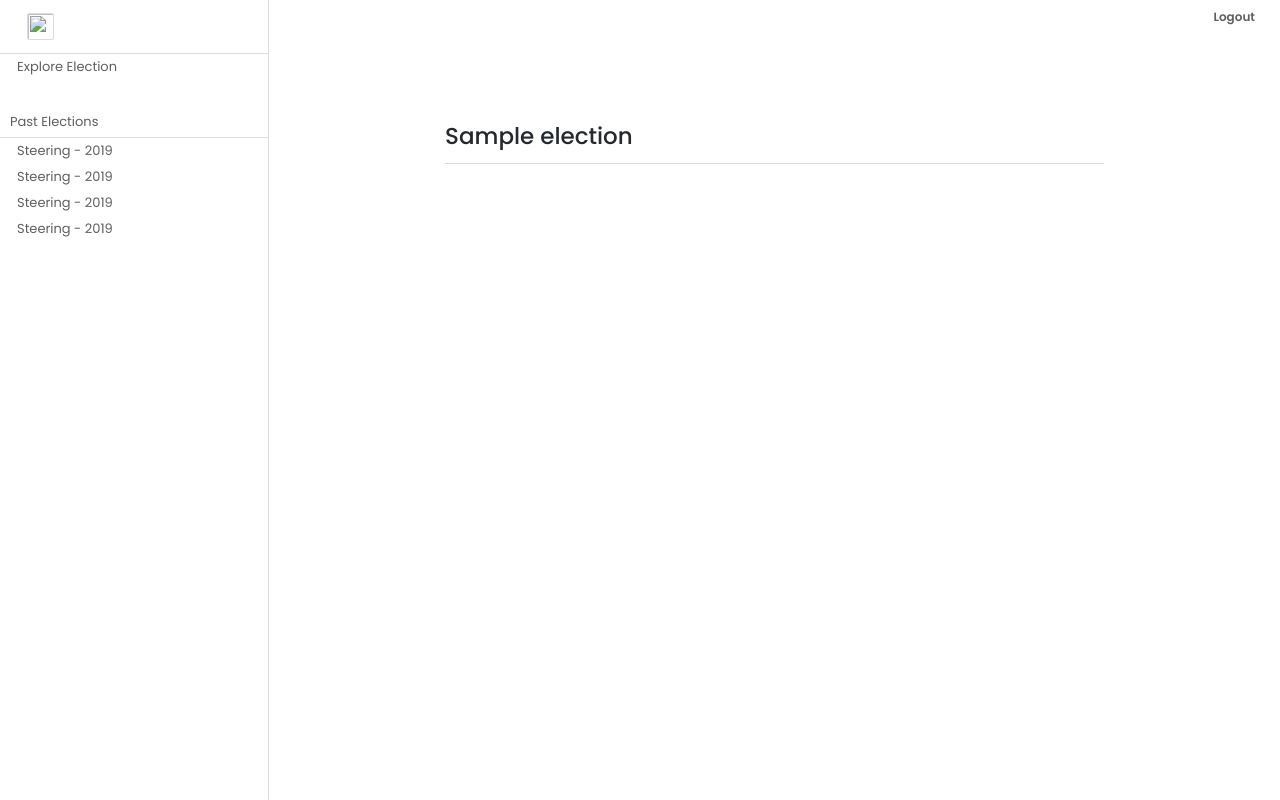
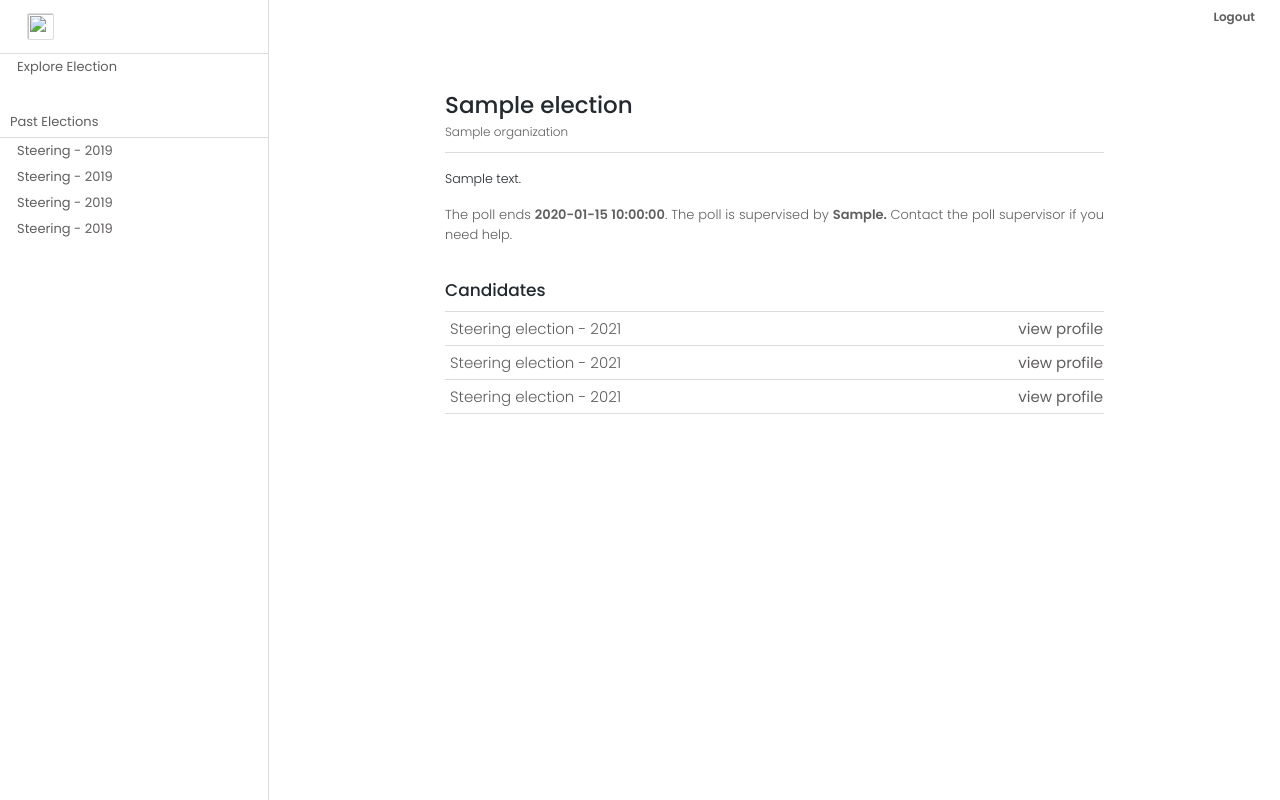
Before and after one commit to elekto-io/elekto, a Flask app: template k8s_elections/templates/views/elections/single.html in a window 1280 px wide. Run offline with Flask 2, Linux system fonts and the light colour scheme; the template is opened without the code that fills it: most values are stand-ins (such as "Sample title", 1, 10 or a date in 2020); style sheets or scripts are compiled from the project's sources; parts of the project's set-up code (start-up, migrations or seed data) failed here and were passed over.

Commit message:
Election Single complete UI

```diff
--- a/k8s_elections/assets/scss/_layout.scss
+++ b/k8s_elections/assets/scss/_layout.scss
@@ -1,5 +1,5 @@
 .content {
-    padding: 53px 160px;
+    padding: 25px 160px;
 
     &-container {
         width: 100%;
--- a/k8s_elections/assets/scss/base/_helpers.scss
+++ b/k8s_elections/assets/scss/base/_helpers.scss
@@ -1,7 +1,7 @@
 $available-heights-size: 10 20 30 40 50 60 70 80 90 100;
 $sides: left right top bottom;
 $alignments: left right center;
-$available-index: 1 2 3 4 5 6 7 8 9 10;
+$available-index: 0 5px 10px 1rem 2rem 3rem 4rem 5rem 6rem 7rem 8rem 9rem 10rem;
 
 @each $height in $available-heights-size {
     .h--#{$height} {
@@ -23,35 +23,35 @@ $available-index: 1 2 3 4 5 6 7 8 9 10;
 
 @each $i in $available-index {
     .m-#{$i} {
-        margin: #{$i}rem;
+        margin: #{$i} !important;
     }
     .mt-#{$i} {
-        margin-top: #{$i}rem;
+        margin-top: #{$i} !important;
     }
     .ml-#{$i} {
-        margin-left: #{$i}rem;
+        margin-left: #{$i} !important;
     }
     .mr-#{$i} {
-        margin-right: #{$i}rem;
+        margin-right: #{$i} !important;
     }
     .mb-#{$i} {
-        margin-bottom: #{$i}rem;
+        margin-bottom: #{$i} !important;
     }
 
     .p-#{$i} {
-        padding: #{$i}rem;
+        padding: #{$i} !important;
     }
     .pt-#{$i} {
-        padding-top: #{$i}rem;
+        padding-top: #{$i} !important;
     }
     .pl-#{$i} {
-        padding-left: #{$i}rem;
+        padding-left: #{$i} !important;
     }
     .pr-#{$i} {
-        padding-right: #{$i}rem;
+        padding-right: #{$i} !important;
     }
     .pb-#{$i} {
-        padding-bottom: #{$i}rem;
+        padding-bottom: #{$i} !important;
     }
 }
 
--- a/k8s_elections/assets/scss/base/_typography.scss
+++ b/k8s_elections/assets/scss/base/_typography.scss
@@ -5,9 +5,32 @@ body {
 }
 
 p {
-    line-height: 1.9em;
     font-weight: 400;
     font-size: $font-size-para;
+
+    &.description {
+        font-size: 12.6px;
+        line-height: 20px;
+        text-align: justify;
+        font-weight: 300;
+        margin-bottom: 1rem;
+        color: $color-black;
+    }
+
+    & > br {
+        margin-bottom: 5px;
+    }
+
+    &.disclaimer {
+        font-size: 13px;
+        text-align: justify;
+        font-weight: 300;
+        margin-bottom: 1rem;
+
+        & > b {
+            font-weight: 600;
+        }
+    }
 }
 
 .title {
@@ -15,11 +38,29 @@ p {
     font-weight: 500;
     color: $color-black;
     padding-bottom: 10px;
+
+    &-has-subtitle {
+        line-height: 28px;
+
+        & + span {
+            font-size: 12px;
+            font-weight: 300;
+            margin-bottom: 8px;
+        }
+    }
+}
+
+.subtitle {
+    font-size: 17px;
+    font-weight: 500;
+    color: $color-black;
+    padding-bottom: 8px;
 }
 
 .row-title {
     font-size: 15px;
     margin-left: 4px;
     line-height: 22px;
-    color: #615E5E;
+    font-style: normal;
+    font-weight: 300;
 }
--- a/k8s_elections/assets/scss/base/_variables.scss
+++ b/k8s_elections/assets/scss/base/_variables.scss
@@ -4,7 +4,7 @@
     --bg-color: #ffffff;
     --secondary-bg-color: #eeeeee;
     --heading-color: #5f5f5f;
-    --body-color: rgba(0, 0, 0, 0.7);
+    --body-color: #615E5E;;
     --post-color: rgba(0, 0, 0, 0.44);
     --border-color: rgba(0, 0, 0, 0.15);
     --pre-bg-color: #f9f9fd;
--- a/k8s_elections/assets/scss/components/_sidebar.scss
+++ b/k8s_elections/assets/scss/components/_sidebar.scss
@@ -29,6 +29,7 @@
             font-weight: 500;
             font-size: 16px;
             line-height: 24px;
+            color: $color-black;
         }
     }
 
--- a/k8s_elections/templates/components/sidebar.html
+++ b/k8s_elections/templates/components/sidebar.html
@@ -12,7 +12,7 @@
             </span>
         </a>
     </div>
-    <div class="sidebar-divider border--bottom mt-2">
+    <div class="sidebar-divider border--bottom mt-2rem">
         <span>
             Past Elections
         </span>
--- a/k8s_elections/templates/views/dashboard.html
+++ b/k8s_elections/templates/views/dashboard.html
@@ -14,9 +14,9 @@
         <div>
             <div class="row border--bottom">
                 <div class="col-4">
-                    <span class="row-title">
-                        Steering election - 2021
-                    </span>
+                    <a href="{{ url_for('elections_single', eid='2020_SC') }}" class="row-title">
+                        {{"2020 Kubernetes Steering Committee Election "[:30]}}...
+                    </a>
                 </div>
                 <div class="col-4 text--right">
                     05:30 UTC, Thur, 29 Oct 2020
--- a/k8s_elections/templates/views/elections/single.html
+++ b/k8s_elections/templates/views/elections/single.html
@@ -7,23 +7,47 @@
 {% block content %}
 
 <div class="dashboard">
-    <div class="space--md">
-        <h1 class="title border--bottom">
-            {{ election['name'] }}
+    <div class="space--md pb-1rem">
+        <div class="border--bottom pb-10px mb-1rem">
+            <h1 class="title title-has-subtitle pb-0">
+                {{ election['name'] }}
+            </h1>
+            <span>{{ election['organization'] }}</span>
+        </div>
+        <p class="description">
+            {{ election['description'] | safe}}
+        </p>
+        <p class="disclaimer">
+            The poll ends <b>{{ election['end_datetime'] }}</b>.
+            The poll is supervised by
+            <b>
+                {% for eo in election['election_officers'] %}
+                <a target="__blank" href="https://github.com/{{ eo }}">
+                    {{ eo + ', ' if election['election_officers']|length > loop.index else eo + '.' }}
+                </a>
+                {% endfor %}
+            </b>
+            Contact the poll supervisor if you need help.
+        </p>
+    </div>
+    <div class="space--md pt-0">
+        <h1 class="subtitle border--bottom">
+            Candidates
         </h1>
         <div>
-            <!-- {% for e in elections %}
+            {% for i in range(3) %}
+
             <div class="row border--bottom">
-                <div class="col-8">
-                    <a href="{{ url_for('elections_single', eid=e['key']) }}" class="row-title">
-                        {{ e['name'] }}
-                    </a>
+                <div class="col-9">
+                    <span class="row-title">
+                        Steering election - 2021
+                    </span>
                 </div>
-                <div class="col-4 text--right">
-                    05:30 UTC, Thur, 29 Oct 2020
+                <div class="col-3 text--right">
+                    <a href="">view profile</a>
                 </div>
             </div>
-            {% endfor %} -->
+            {% endfor %}
         </div>
     </div>
 </div>
```
